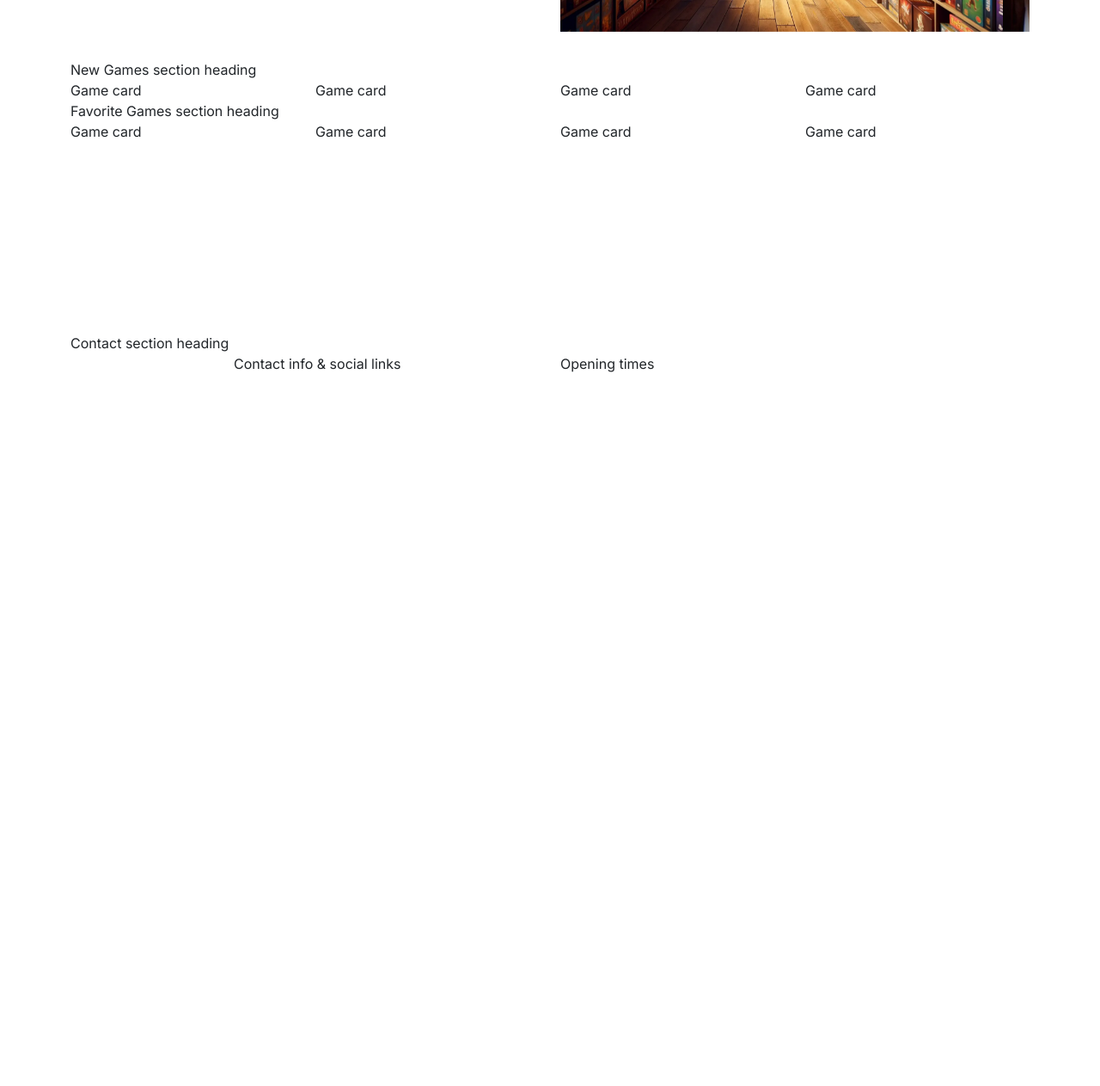
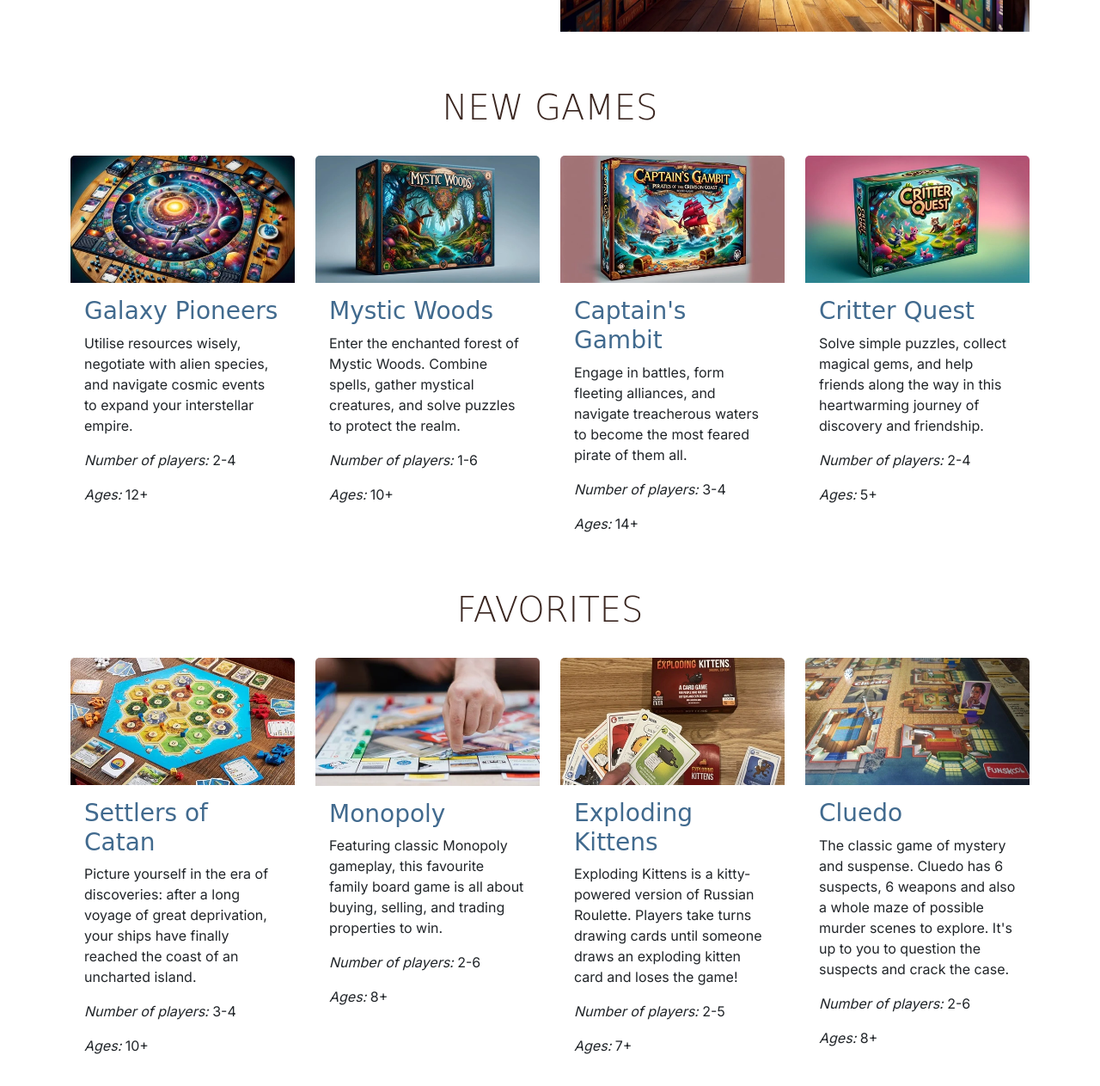
Before and after one commit to Saretta1194/boardwalk-games, a plain HTML site: page game-library.html in a window 1280 px wide. Shown: the part 365-1628 px from the top of the page at 86% size. Before the commit the page ends 800 px from the top, so only its background shows below. Drawn offline with nearby package versions, Linux system fonts and the light colour scheme; a web font is replaced by a local one.

Commit message:
add game library cards

```diff
--- a/assets/css/style.css
+++ b/assets/css/style.css
@@ -67,6 +67,12 @@ h2 {
     margin-bottom: 1.5rem;
 
 }
+/* Game library cards */
+
+#new-games .card,
+#fav-games .card {
+    border: none;
+}
 /*
 .container,
 .row{
--- a/game-library.html
+++ b/game-library.html
@@ -97,25 +97,118 @@
 
     <main>
         <!--New games Section-->
-        <section class="container">
+        <section id="new-games"class="container section">
             <div class="row">
-                <div class="col-12">New Games section heading</div>
-                <div class="col-12 col-md-6 col-xl-3"> Game card</div>
-                <div class="col-12 col-md-6 col-xl-3"> Game card</div>
-                <div class="col-12 col-md-6 col-xl-3"> Game card</div>
-                <div class="col-12 col-md-6 col-xl-3"> Game card</div>
+              <div class="col-12 text-center">
+                <h2 class="display-6">New games</h2>
+            </div>
+            <div class="col-12 col-md-6 col-xl-3">
+                <div class="card ">
+                  <img src="assets/images/new-games-1.webp" class="card-img-top" alt="Galaxy Pioneers board game">
+                  <div class="card-body">
+                    <h3 class="card-title sub-heading-color">Galaxy Pioneers</h3>
+                    <p class="card-text">Utilise resources wisely, negotiate with alien species,
+                       and navigate cosmic events to expand your interstellar empire.</p>
+                       <p><em>Number of players:</em> 2-4</p>
+                       <p><em>Ages:</em> 12+</p>
+                  </div>
+                  </div>
+                </div>
+                <div class="col-12 col-md-6 col-xl-3">
+                <div class="card">
+                  <img src="assets/images/new-games-2.webp" class="card-img-top" alt="Mystic Woods board game box">
+                  <div class="card-body">
+                    <h3 class="card-title sub-heading-color">Mystic Woods</h3>
+                    <p class="card-text">Enter the enchanted forest of Mystic Woods. Combine spells,
+                       gather mystical creatures, and solve puzzles to protect the realm.</p>
+                       <p><em>Number of players:</em> 1-6</p>
+                       <p><em>Ages:</em> 10+</p>
+                  </div>
+                </div>
+                </div>
+                <div class="col-12 col-md-6 col-xl-3">
+                <div class="card">
+                  <img src="assets/images/new-games-3.webp" class="card-img-top" alt="Captain's Gambit board game box">
+                  <div class="card-body">
+                    <h3 class="card-title sub-heading-color">Captain's Gambit</h3>
+                    <p class="card-text">Engage in battles, form fleeting alliances,
+                      and navigate treacherous waters to become the most feared pirate of them all.</p>
+                      <p><em>Number of players:</em> 3-4</p>
+                       <p><em>Ages:</em> 14+</p>
+                    </div>
+                  </div>
+                </div>
+                <div class="col-12 col-md-6 col-xl-3">
+                <div class="card">
+                  <img src="assets/images/new-games-4.webp" class="card-img-top" alt="Critter Quest board game box">
+                  <div class="card-body">
+                    <h3 class="card-title sub-heading-color">Critter Quest</h3>
+                    <p class="card-text">Solve simple puzzles, collect magical gems,
+                       and help friends along the way in this heartwarming journey of discovery and friendship.</p>
+                       <p><em>Number of players:</em> 2-4</p>
+                       <p><em>Ages:</em> 5+</p>
+                  </div>
+                </div>
+              </div>
             </div>
         </section>
        <!--Favorite games Section-->
-        <section class="container">
-            <div class="row">
-                <div class="col-12">Favorite Games section heading</div>
-                <div class="col-12 col-md-6 col-xl-3"> Game card</div>
-                <div class="col-12 col-md-6 col-xl-3"> Game card</div>
-                <div class="col-12 col-md-6 col-xl-3"> Game card</div>
-                <div class="col-12 col-md-6 col-xl-3"> Game card</div>
+       <section id="fav-games"class="container section">
+        <div class="row">
+          <div class="col-12 text-center">
+            <h2 class="display-6">Favorites</h2>
+        </div>
+        <div class="col-12 col-md-6 col-xl-3">
+            <div class="card ">
+              <img src="assets/images/fav-games-1.webp" class="card-img-top" alt="Settlers of Catan board game">
+              <div class="card-body">
+                <h3 class="card-title sub-heading-color">Settlers of Catan</h3>
+                <p class="card-text">Picture yourself in the era of discoveries: after a long voyage of great deprivation,
+                  your ships have finally reached the coast of an uncharted island.</p>
+                   <p><em>Number of players:</em> 3-4</p>
+                   <p><em>Ages:</em> 10+</p>
+              </div>
+              </div>
             </div>
-        </section>
+            <div class="col-12 col-md-6 col-xl-3">
+            <div class="card">
+              <img src="assets/images/fav-games-2.webp" class="card-img-top" alt="Monopoly board game">
+              <div class="card-body">
+                <h3 class="card-title sub-heading-color">Monopoly</h3>
+                <p class="card-text">Featuring classic Monopoly gameplay,
+                  this favourite family board game is all about buying, selling, and trading properties to win.</p>
+                   <p><em>Number of players:</em> 2-6</p>
+                   <p><em>Ages:</em> 8+</p>
+              </div>
+            </div>
+            </div>
+            <div class="col-12 col-md-6 col-xl-3">
+            <div class="card">
+              <img src="assets/images/fav-games-3.webp" class="card-img-top" alt="Exploding Kittens card game">
+              <div class="card-body">
+                <h3 class="card-title sub-heading-color">Exploding Kittens</h3>
+                <p class="card-text">Exploding Kittens is a kitty-powered version of Russian Roulette.
+                   Players take turns drawing cards until someone draws an exploding kitten card and loses the game!</p>
+                  <p><em>Number of players:</em> 2-5</p>
+                   <p><em>Ages:</em> 7+</p>
+                </div>
+              </div>
+            </div>
+            <div class="col-12 col-md-6 col-xl-3">
+            <div class="card">
+              <img src="assets/images/fav-games-4.webp" class="card-img-top" alt="Cluedo board game">
+              <div class="card-body">
+                <h3 class="card-title sub-heading-color">Cluedo</h3>
+                <p class="card-text">The classic game of mystery and suspense. Cluedo has 6 suspects,
+                  6 weapons and also a whole maze of possible murder scenes to explore.
+                  It's up to you to question the suspects and crack the case.</p>
+                   <p><em>Number of players:</em> 2-6</p>
+                   <p><em>Ages:</em> 8+</p>
+              </div>
+            </div>
+          </div>
+        </div>
+    </section>
     </main>
 
     <!--Footer / contact section-->
```
